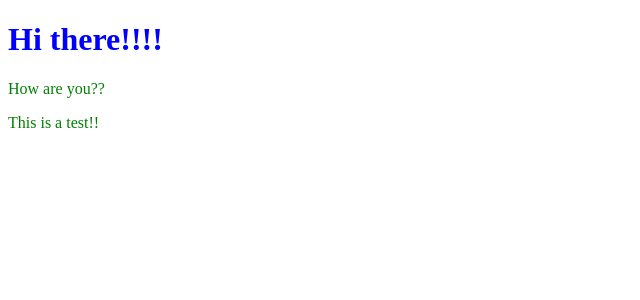
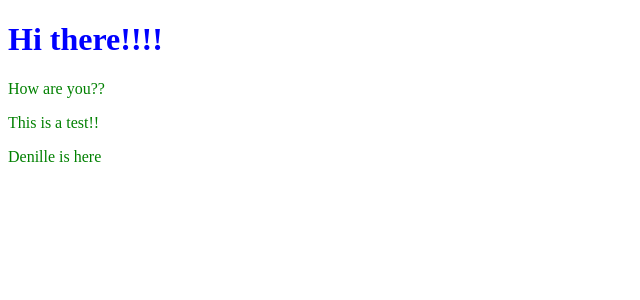
Before and after one commit to CDenille/apprenticeApparel, a React app: page / in a window 1280 px wide. Shown: the top 300 px of the page, without its empty margins (0-640 px from the left). Built offline with nearby package versions, Linux system fonts and the light colour scheme; the HTML template or start-up script is replaced by a standard one.

Commit message:
adds Denille was here

```diff
--- a/src/App.js
+++ b/src/App.js
@@ -7,6 +7,7 @@ const App = () => {
             <h1>Hi there!!!!</h1>
             <p>How are you??</p>
             <p>This is a test!!</p>
+            <p>Denille is here</p>
         </div>
     )
 }
```
